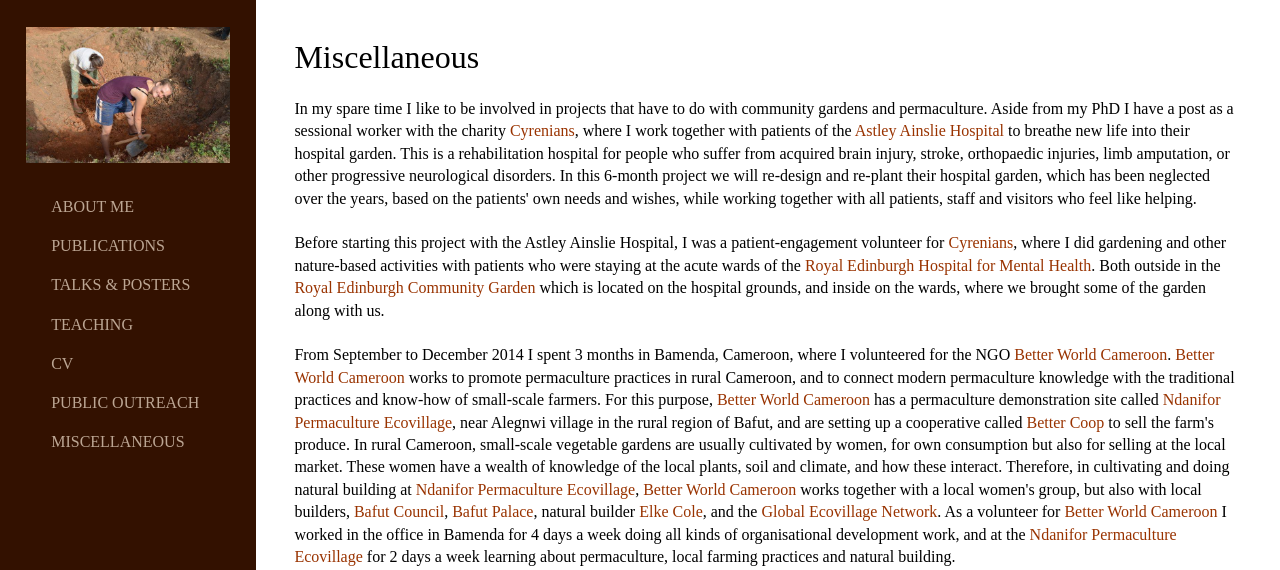
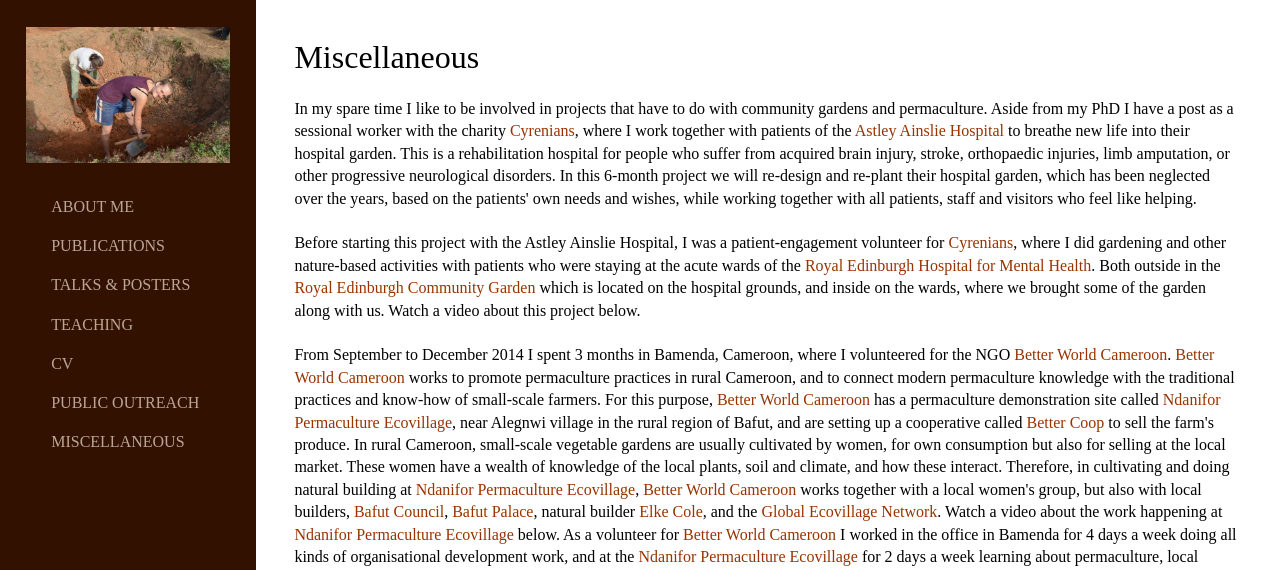
Before and after one commit to marieke-woensdregt/marieke-woensdregt.github.io, a Jekyll site: the page built from misc/index.html, in a window 1280 px wide. Shown: the top 570 px of the page. Built offline with Jekyll 4.4.1, drawn with Linux system fonts in a browser that asks for light colours.

Commit message:
Update index.html

```diff
--- a/misc/index.html
+++ b/misc/index.html
@@ -23,6 +23,7 @@
 		<a href="http://www.nhslothian.scot.nhs.uk/GoingToHospital/Locations/REH/Pages/default.aspx">Royal Edinburgh Hospital for Mental Health</a>.
 		Both outside in the <a href="http://cyrenians.scot/community-and-food/community-gardens/">Royal Edinburgh Community Garden</a>
 		which is located on the hospital grounds, and inside on the wards, where we brought some of the garden along with us.
+		Watch a video about this project below.
 
 		<br />
 		<br />
@@ -46,7 +47,8 @@
 		<a href="http://africa.iclei.org/members/members-in-africa/profiled-african-members/bafut-council-cameroon.html">Bafut Council</a>,
 		<a href="https://www.wmf.org/project/bafut-palace">Bafut Palace</a>, natural builder
 		<a href="http://elkecole.com/">Elke Cole</a>,
-		and the <a href="https://ecovillage.org/">Global Ecovillage Network</a>.
+		and the <a href="https://ecovillage.org/">Global Ecovillage Network</a>. Watch a video about the work happening at
+		<a href="http://betterworld-cameroon.com/ndanifor-permaculture-ecovillage/">Ndanifor Permaculture Ecovillage</a> below.
 		As a volunteer for <a href="http://betterworld-cameroon.com/">Better World Cameroon</a>
 		I worked in the office in Bamenda for 4 days a week doing all kinds of organisational development work,
 		and at the <a href="http://betterworld-cameroon.com/ndanifor-permaculture-ecovillage/">Ndanifor Permaculture Ecovillage</a>
```
